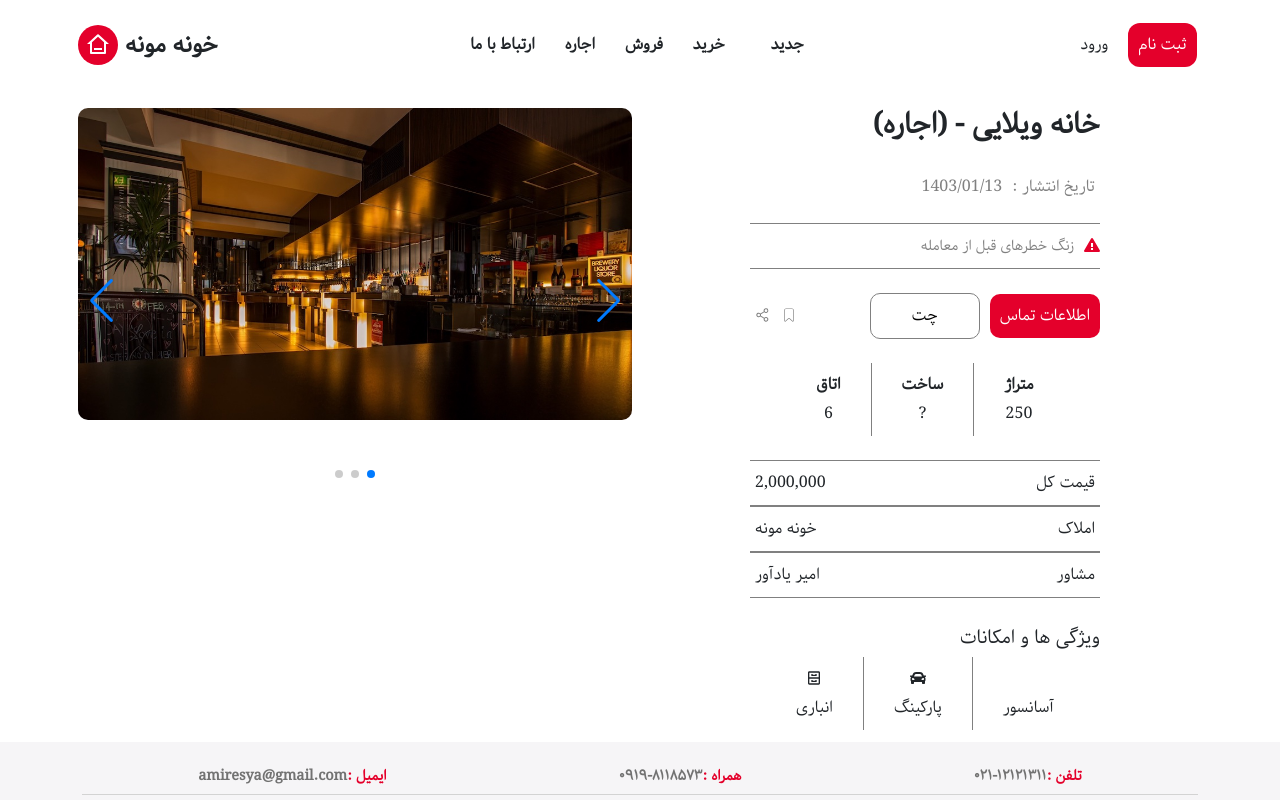
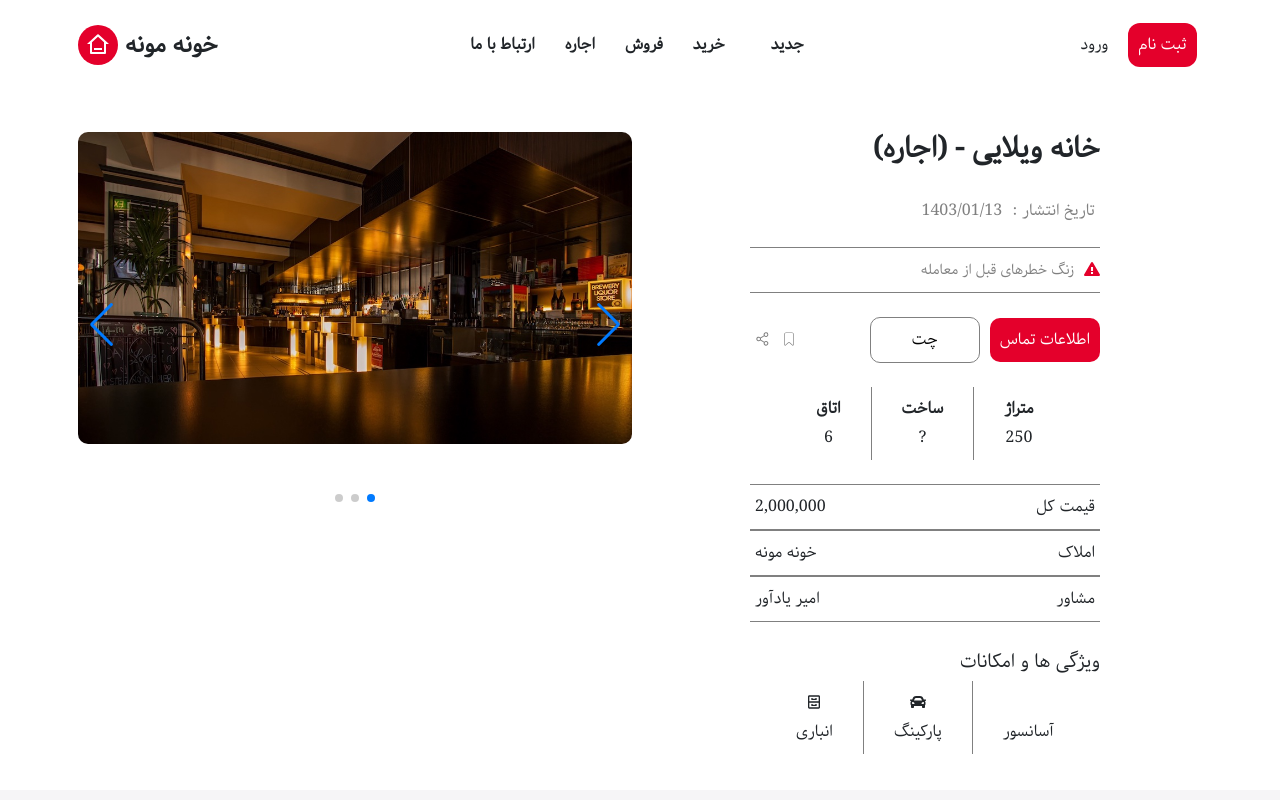
Before and after one commit to Amir-Yadavar/Home-mini, a Next.js app: page /homes/1 in a window 1280 px wide. Shown: the top 800 px of the page. Built offline with nearby package versions, Linux system fonts and the light colour scheme; some icons are missing.

Commit message:
last commit for sell route ..

```diff
--- a/pages/homes/[id].js
+++ b/pages/homes/[id].js
@@ -35,7 +35,7 @@ function HomeMainDetail() {
       {findHome ? (
         <>
           <div className='container'>
-            <div className="row">
+            <div className="row py-4">
               <div className="col-12 col-xl-6 d-flex justify-content-center p-2">
                 <div className={styles.containerInfo}>
                   <h1 className={styles.title}>{findHome.title}</h1>
--- a/pages/sell/index.js
+++ b/pages/sell/index.js
@@ -48,7 +48,7 @@ function Sell() {
 
                         <div className="col-12 col-lg-6 p-2 d-flex align-items-center">
                             <figure className={styles.figure}>
-                                <img src="./img/connectUs.png" alt="connect-Us" className='img-fluid' />
+                                <img src="/img/sellRoute.jpg" alt="connect-Us" className='img-fluid' />
                             </figure>
                         </div>
                     </div>
```
Also changed, not shown: public/img/sellRoute.jpg (added).
